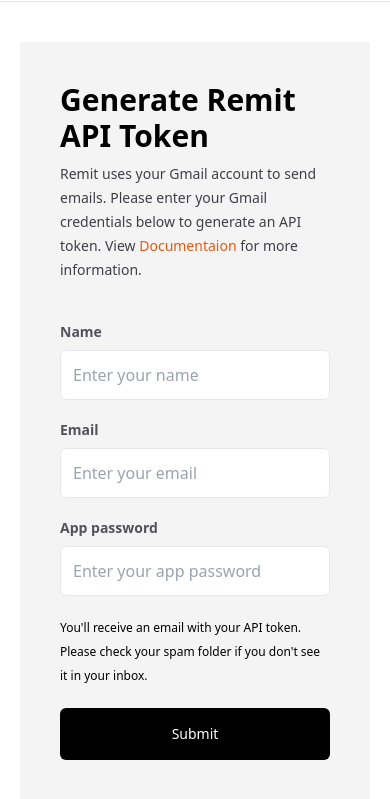
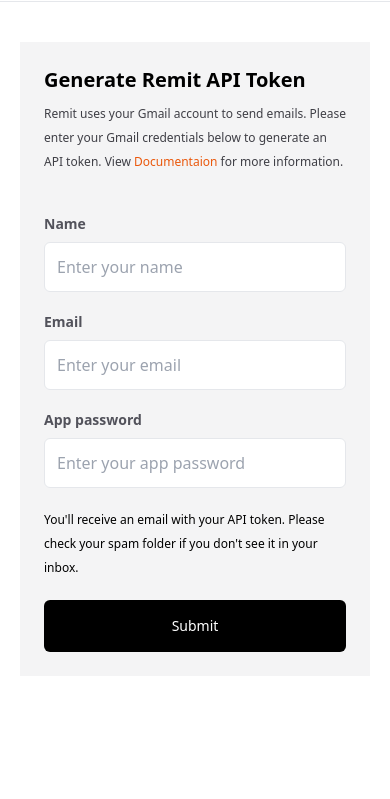
Before and after one commit to priyangsubanerjee/remit, a website: page public/index.html in a window 390 px wide. Shown: the part 43-842 px from the top of the page. Drawn offline with nearby package versions, Linux system fonts and the light colour scheme.

Commit message:
mobile font size

```diff
--- a/public/index.html
+++ b/public/index.html
@@ -70,10 +70,14 @@
       </ul>
     </nav>
     <div class="flex items-start justify-center mt-10 px-5 lg:px-10 w-full">
-      <form class="p-10 bg-zinc-100 w-full lg:w-[550px] gmailForm shrink-0">
+      <form
+        class="p-6 lg:p-10 bg-zinc-100 w-full lg:w-[550px] gmailForm shrink-0"
+      >
         <div>
-          <h1 class="text-3xl font-bold">Generate Remit API Token</h1>
-          <h2 class="text-sm text-zinc-700 mt-2 leading-6">
+          <h1 class="text-xl lg:text-3xl font-bold">
+            Generate Remit API Token
+          </h1>
+          <h2 class="text-xs lg:text-sm text-zinc-700 mt-2 leading-6">
             Remit uses your Gmail account to send emails. Please enter your
             Gmail credentials below to generate an API token. View
             <a class="text-orange-600" href="/documentation.html"
```
